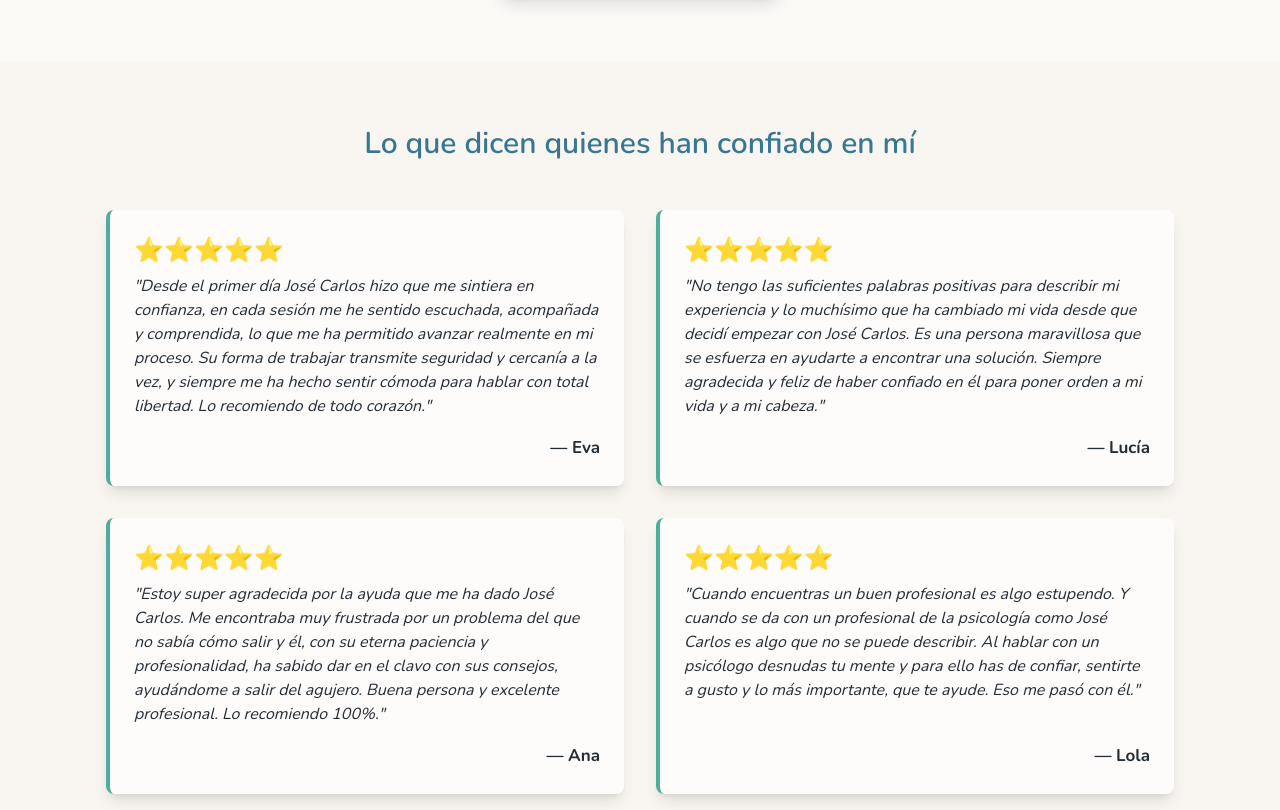
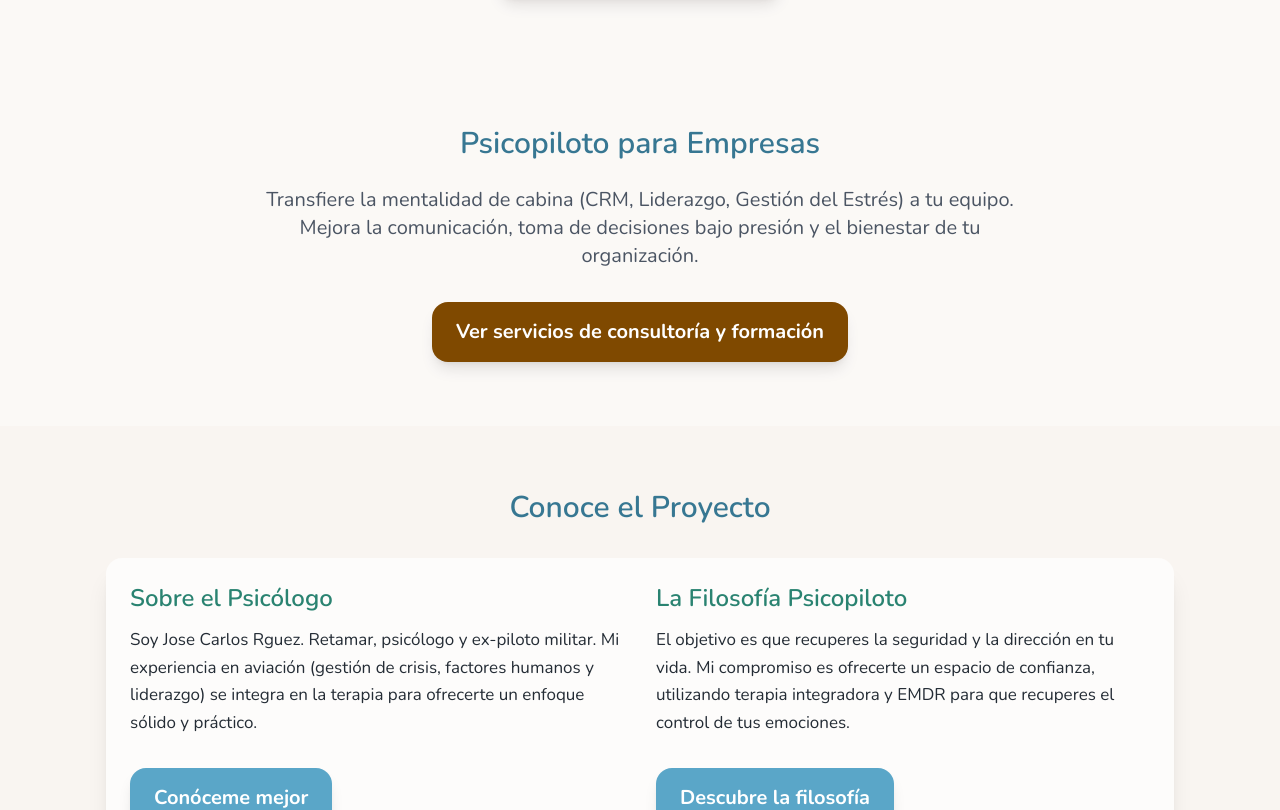
Before and after one commit to psicopiloto/psicopilotopage1, a Next.js app: page / in a window 1280 px wide. Shown: the part 2343-3153 px from the top of the page. Built offline with nearby package versions, Linux system fonts and the light colour scheme.

Commit message:
Update index.js

```diff
--- a/pages/index.js
+++ b/pages/index.js
@@ -8,29 +8,16 @@ import AnimatedCTA from "../components/AnimatedCTA";
 import BackgroundLogo from "../components/BackgroundLogo";
 import Image from "next/image";
 
-// ========================================================================
-// DATOS DE LOS TESTIMONIOS REALES
-// ========================================================================
 const testimonialsData = [
   {
     stars: 5,
-    text: "Desde el primer día José Carlos hizo que me sintiera en confianza, en cada sesión me he sentido escuchada, acompañada y comprendida, lo que me ha permitido avanzar realmente en mi proceso. Su forma de trabajar transmite seguridad y cercanía a la vez, y siempre me ha hecho sentir cómoda para hablar con total libertad. Lo recomiendo de todo corazón.",
-    author: "Eva",
+    text: "Aquí va el texto de tu primera reseña real. Bórra este texto de ejemplo y pega el de tu cliente.",
+    author: "Nombre del Cliente 1",
   },
   {
     stars: 5,
-    text: "No tengo las suficientes palabras positivas para describir mi experiencia y lo muchísimo que ha cambiado mi vida desde que decidí empezar con José Carlos. Es una persona maravillosa que se esfuerza en ayudarte a encontrar una solución. Siempre agradecida y feliz de haber confiado en él para poner orden a mi vida y a mi cabeza.",
-    author: "Lucía",
-  },
-  {
-    stars: 5,
-    text: "Estoy super agradecida por la ayuda que me ha dado José Carlos. Me encontraba muy frustrada por un problema del que no sabía cómo salir y él, con su eterna paciencia y profesionalidad, ha sabido dar en el clavo con sus consejos, ayudándome a salir del agujero. Buena persona y excelente profesional. Lo recomiendo 100%.",
-    author: "Ana",
-  },
-  {
-    stars: 5,
-    text: "Cuando encuentras un buen profesional es algo estupendo. Y cuando se da con un profesional de la psicología como José Carlos es algo que no se puede describir. Al hablar con un psicólogo desnudas tu mente y para ello has de confiar, sentirte a gusto y lo más importante, que te ayude. Eso me pasó con él.",
-    author: "Lola",
+    text: "Aquí va el texto de tu segunda reseña. Si tienes más, puedes copiar y pegar este bloque entero a continuación.",
+    author: "Nombre del Cliente 2",
   },
 ];
 
@@ -95,6 +82,7 @@ export default function Home() {
               </div>
               <div className="p-6 bg-psicopiloto-sand-50 rounded-lg shadow-md hover:shadow-xl transition transform hover:-translate-y-1">
                 <h3 className="text-xl font-bold mb-2 text-psicopiloto-green-500">Autoestima y Liderazgo</h3>
+                {/* ✨ CORRECCIÓN DE TONO: Metáfora suavizada */}
                 <p className="text-psicopiloto-gray-700">Dificultad para poner límites, inseguridad, o un síndrome del impostor. Gana la autoconfianza que necesitas para tomar las riendas de tu vida.</p>
                 <a href="/sobre-mi" className="text-sm text-psicopiloto-blue-600 hover:underline mt-2 inline-block">Mi filosofía →</a>
               </div>
@@ -141,31 +129,34 @@ export default function Home() {
           </div>
         </section>
 
-        {/* ✨ SECCIÓN DE TESTIMONIOS (ACTIVADA CON RESEÑAS REALES) */}
+        {/*
+        // ===================================================================
+        // === GUÍA PARA AÑADIR TESTIMONIOS ===
+        //
+        // --> PASO 1: EDITA ESTE BLOQUE CON TUS RESEÑAS REALES
+        // --> PASO 2: BORRA LA LÍNEA DE ABAJO ' {/* ' Y LA LÍNEA FINAL ' * / } ' PARA ACTIVAR LA SECCIÓN
+        // ===================================================================
+        */}
+        {/*
         <section className="py-16 bg-psicopiloto-sand-50">
           <div className="container mx-auto max-w-5xl text-center">
-            <h2 className="text-3xl font-semibold mb-12 text-psicopiloto-blue-600">Lo que dicen quienes han confiado en mí</h2>
-            {/* Grid ajustado para 4 testimonios (2 columnas) */}
+            <h2 className="text-3xl font-semibold mb-12 text-psicopiloto-blue-600">La confianza de quienes han volado conmigo</h2>
             <div className="grid md:grid-cols-2 gap-8 text-left">
               {testimonialsData.map((testimonial, index) => (
-                <div key={index} className="flex flex-col bg-white/70 p-6 rounded-lg shadow-lg border-l-4 border-psicopiloto-green-500 transition transform hover:-translate-y-1">
+                <div key={index} className="flex flex-col bg-white/70 p-6 rounded-lg shadow-lg border-l-4 border-psicopiloto-green-500">
                   <p className="text-2xl text-yellow-500 mb-2">{'⭐️'.repeat(testimonial.stars)}</p>
-                  <blockquote className="italic text-psicopiloto-gray-700 mb-4 flex-grow text-sm md:text-base leading-relaxed">
-                    "{testimonial.text}"
-                  </blockquote>
+                  <blockquote className="italic text-psicopiloto-gray-700 mb-4 flex-grow">"{testimonial.text}"</blockquote>
                   <p className="font-bold text-right text-psicopiloto-gray-700">— {testimonial.author}</p>
                 </div>
               ))}
             </div>
             <div className="mt-12">
-              <a href={googleReviewsLink} target="_blank" rel="noopener noreferrer" className="inline-block px-6 py-3 bg-white border border-gray-300 text-psicopiloto-gray-700 rounded-lg font-semibold shadow-sm transition hover:bg-gray-50 hover:shadow-md">
-                Ver todas las reseñas en Google
-              </a>
+              <a href={googleReviewsLink} target="_blank" rel="noopener noreferrer" className="inline-block px-6 py-3 bg-white border border-gray-300 text-psicopiloto-gray-700 rounded-lg font-semibold shadow-sm transition hover:bg-gray-50 hover:shadow-md">Ver todas las reseñas en Google</a>
             </div>
           </div>
         </section>
+        */}
 
-        {/* ✨ SECCIÓN DE EMPRESAS (Fondo diferenciado) */}
         <section className="py-16 bg-white/40">
           <div className="container mx-auto px-4 max-w-5xl text-center">
             <h2 className="text-3xl font-semibold mb-6 text-psicopiloto-blue-600">Psicopiloto para Empresas</h2>
@@ -189,6 +180,7 @@ export default function Home() {
               </div>
               <div className="flex flex-col h-full">
                 <h3 className="text-2xl font-semibold mb-3 text-psicopiloto-green-600">La Filosofía Psicopiloto</h3>
+                {/* ✨ CORRECCIÓN DE TONO: Metáfora suavizada */}
                 <p className="leading-relaxed mb-4 text-psicopiloto-gray-700">El objetivo es que recuperes la seguridad y la dirección en tu vida. Mi compromiso es ofrecerte un espacio de confianza, utilizando terapia integradora y EMDR para que recuperes el control de tus emociones.</p>
                 <div className="mt-auto pt-4">
                   <AnimatedCTA href="/que-es-psicopiloto" text="Descubre la filosofía" color="blue" />
```
